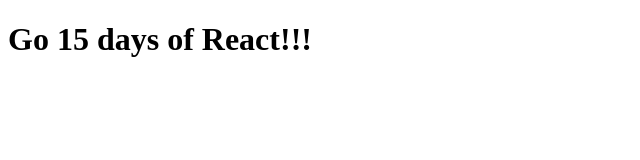
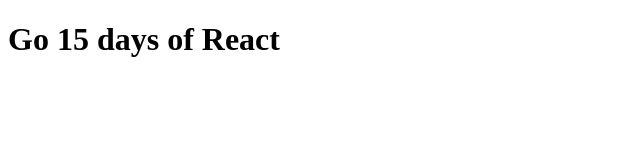
Before and after one commit to soaresandrie/15-days-react, a React (Create React App) app: page / in a window 1280 px wide. Shown: the top 160 px of the page, without its empty margins (0-640 px from the left). Built offline with nearby package versions, Linux system fonts and the light colour scheme.

Commit message:
Exchange component of a statefull for stateless.

```diff
--- a/public/index.html
+++ b/public/index.html
@@ -18,7 +18,7 @@
       work correctly both with client-side routing and a non-root public URL.
       Learn how to configure a non-root public URL by running `npm run build`.
     -->
-    <title>React App</title>
+    <title>15 days of React</title>
   </head>
   <body>
     <noscript>You need to enable JavaScript to run this app.</noscript>
--- a/src/App.js
+++ b/src/App.js
@@ -1,11 +1,14 @@
-import React, { Component } from 'react';
+// import React, { Component } from 'react';
 
-class App extends Component {
-  render() {
-    return (
-      <h1>Go 15 days of React!!!</h1>
-    );
-  }
-}
+// class App extends Component {
+//   render() {
+//     return (
+//       <h1>Go 15 days of React!!!</h1>
+//     );
+//   }
+// }
+import React from 'react'
+
+const App = () => <h1>Go 15 days of React</h1>
 
 export default App;
```
